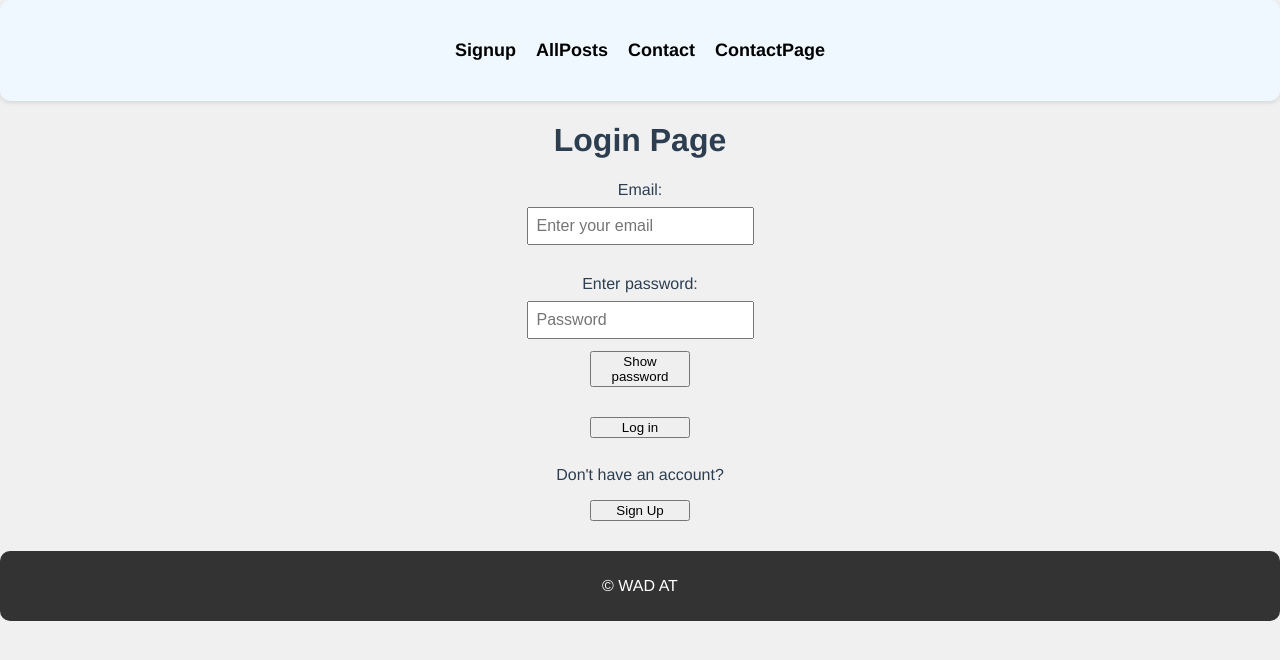
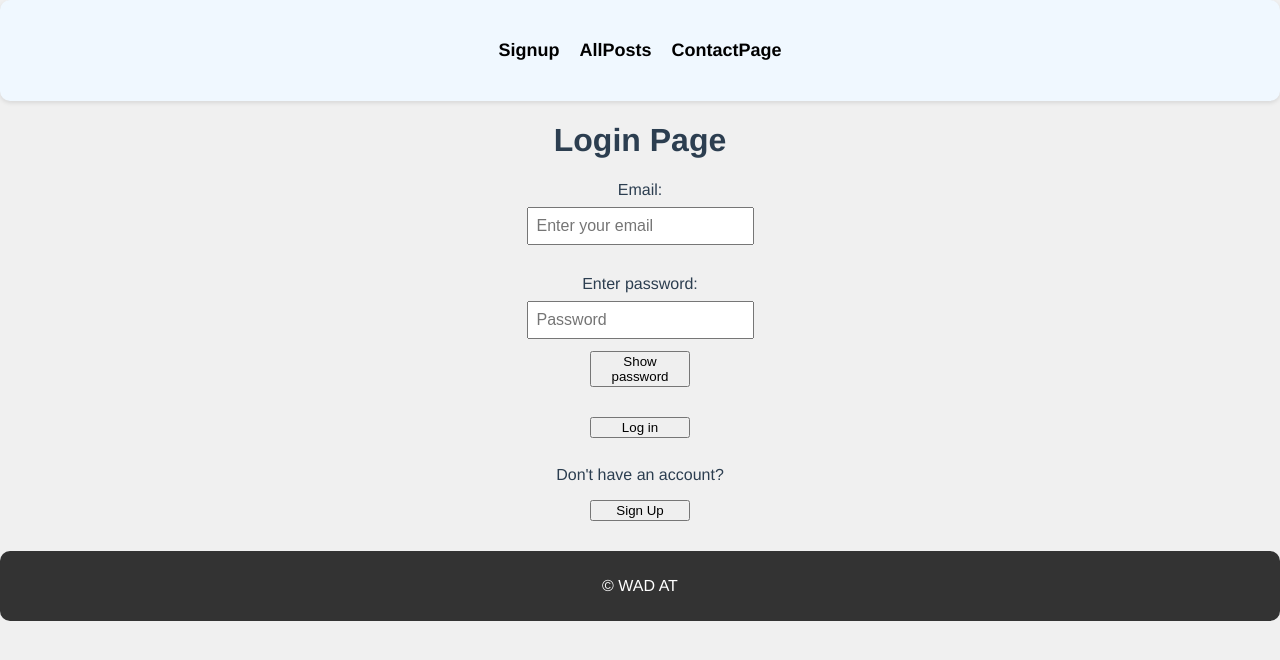
Before and after one commit to TKap000/WAD_group_AT, a Vue app in the folder homework_4_frontend/: page /login#/login in a window 1280 px wide. Shown: the top 660 px of the page. Built offline with nearby package versions, Linux system fonts and the light colour scheme.

Commit message:
contact page now available. accessible when logged out

```diff
--- a/homework_4_frontend/src/components/Contact.vue
+++ /dev/null
@@ -1,24 +0,0 @@
-<template>
-    <div >
-      <p>Mingi tekst</p>
-
-
-
-    </div>
-  </template>
-
-<script>
-    export default {
-        name: "Post",
-        props: {
-        post: Object,
-        incrementLikes: Function,
-        },
-    };
-
-</script>
-
-<style scoped>
-
-
-</style>
--- a/homework_4_frontend/src/components/Header.vue
+++ b/homework_4_frontend/src/components/Header.vue
@@ -5,9 +5,9 @@
           <!-- <li class="nav-item"><router-link to="/main" class="nav-link">Main</router-link></li> -->
           <li class="nav-item"><router-link to="/signup" class="nav-link">Signup</router-link></li>
           <li class = "nav-item"><router-link to="/api/Allposts" class="nav-link">AllPosts</router-link></li>
-          <li class = "nav-item"><router-link to="/api/contact" class="nav-link">Contact</router-link></li>
+          <!-- <li class = "nav-item"><router-link to="/api/contact" class="nav-link">Contact</router-link></li> -->
           <!-- <li class="nav-item"><router-link to="/api/addPost" class="nav-link">addpost</router-link></li> -->
-          <li class="nav-item"><router-link to="/api/ContactPage" class="nav-link">ContactPage</router-link></li>
+          <li class="nav-item"><router-link to="/contact" class="nav-link">ContactPage</router-link></li>
         </ul>
       </nav>
     </header>
--- a/homework_4_frontend/src/router/index.js
+++ b/homework_4_frontend/src/router/index.js
@@ -5,8 +5,8 @@ import auth from "../auth";
 import AllPosts from "../views/AllPosts.vue";
 import APost from "../views/APost.vue";
 import AddPost from "../views/AddPost.vue";
-import ContactPage
- from '../views/ContactPage.vue';
+import ContactPage from '../views/ContactPage.vue';
+
 const routes = [
     {
       path: '/api/Allposts', // Base path
@@ -22,10 +22,7 @@ const routes = [
             }
         }
     },
-    // {
-    //   path: '/main', // Additional route pointing to MainPage
-    //   redirect: '/', // Redirect to the base path
-    // },
+
     {
         path: '/signup', // Signup Page
         name: 'signup',
@@ -38,7 +35,7 @@ const routes = [
     },
     {
         path: '/contact', // Public Contact Page
-        name: 'contact',
+        name: 'ContactPage',
         component: () => import('../views/ContactPage.vue'), // Load ContactPage
     },
     {
--- a/homework_4_frontend/src/views/ContactPage.vue
+++ b/homework_4_frontend/src/views/ContactPage.vue
@@ -14,14 +14,14 @@
 
 <script>
 import Header from "@/components/Header.vue";
-import Contact from "@/components/Contact.vue";
+// import Contact from "@/components/Contact.vue";
 import Footer from "@/components/Footer.vue";
 
 export default {
   name: "ContactPage",
   components: {
     Header,
-    Contact,
+    // Contact,
     Footer,
   },
 };
```
